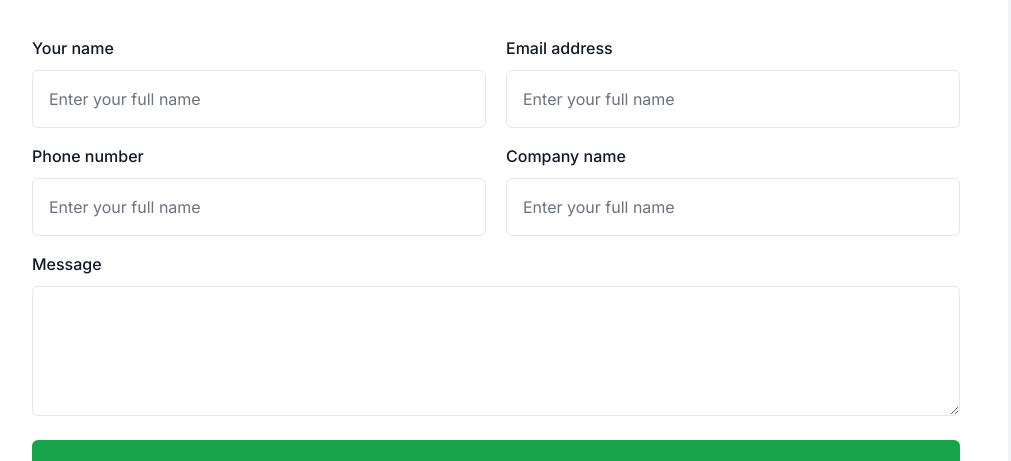
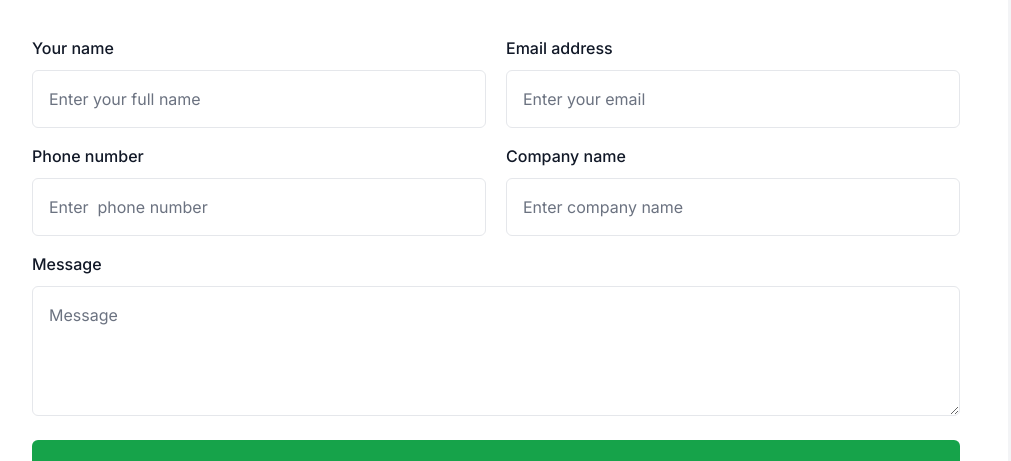
Before and after one commit to Hasibur14/farees-construction, a Next.js app: page /contact in a window 1280 px wide. Shown: the part 797-1258 px from the top of the page, without its empty margins (144-1155 px from the left). Built offline with nearby package versions, Linux system fonts and the light colour scheme.

Commit message:
[UPDATE] contact

```diff
--- a/app/about/page.js
+++ b/app/about/page.js
@@ -107,7 +107,7 @@ const Page = () => {
       </section>
 
       <div>
-        <section className="py-10 sm:py-16 lg:py-24">
+        <section className="py-10 sm:py-16 lg:py-12">
           <div className="max-w-[1300px] px-4 mx-auto sm:px-6 lg:px-8">
             <div className="grid items-center grid-cols-1 md:gap-y-6 md:grid-cols-2 md:gap-x-20">
               <div className="">
@@ -190,8 +190,8 @@ const Page = () => {
         </section>
       </div>
 
-      <section className="bg-white text-black">
-        <div className="lg:container px-4 md:py-10 pb-5 md:pb-0 lg:mx-auto lg:max-w-[1300px]">
+      <section className="bg-white text-black pb-16">
+        <div className="lg:container px-4  lg:mx-auto lg:max-w-[1300px]">
           <div className="grid grid-cols-1 gap-8 mt-8 xl:mt-12 xl:gap-12 md:grid-cols-2 xl:grid-cols-3">
             <div className="p-8 space-y-3 border-2 border-blue-400 rounded-xl">
               <span className="inline-block text-black">
@@ -222,7 +222,7 @@ const Page = () => {
               </h1>
 
               <p className="text-gray-500 text-justify md:h-40  ">
-              Our mission is to deliver safe, sustainable, high-quality works and services which uphold our core values like safety, commitment, optimism, quality, trust, integrity, performance, excellence, and discipline
+                Our mission is to deliver safe, sustainable, high-quality works and services which uphold our core values like safety, commitment, optimism, quality, trust, integrity, performance, excellence, and discipline
               </p>
 
               <a
@@ -269,7 +269,7 @@ const Page = () => {
               </h1>
 
               <p className="text-gray-500 text-justify md:h-40">
-              Commitment to build on a tradition of trust through dedication, collaboration, customer satisfaction, and value creation for a green future.
+                Commitment to build on a tradition of trust through dedication, collaboration, customer satisfaction, and value creation for a green future.
               </p>
 
               <a
--- a/app/contact/page.js
+++ b/app/contact/page.js
@@ -167,7 +167,7 @@ const Page = () => {
                           type="email"
                           name=""
                           id=""
-                          placeholder="Enter your full name"
+                          placeholder="Enter your email"
                           class="block w-full px-4 py-4 text-black placeholder-gray-500 transition-all duration-200 bg-white border border-gray-200 rounded-md focus:outline-none focus:border-blue-600 caret-blue-600"
                         />
                       </div>
@@ -183,7 +183,7 @@ const Page = () => {
                           type="tel"
                           name=""
                           id=""
-                          placeholder="Enter your full name"
+                          placeholder="Enter  phone number"
                           class="block w-full px-4 py-4 text-black placeholder-gray-500 transition-all duration-200 bg-white border border-gray-200 rounded-md focus:outline-none focus:border-blue-600 caret-blue-600"
                         />
                       </div>
@@ -199,7 +199,7 @@ const Page = () => {
                           type="text"
                           name=""
                           id=""
-                          placeholder="Enter your full name"
+                          placeholder="Enter company name"
                           class="block w-full px-4 py-4 text-black placeholder-gray-500 transition-all duration-200 bg-white border border-gray-200 rounded-md focus:outline-none focus:border-blue-600 caret-blue-600"
                         />
                       </div>
@@ -214,7 +214,7 @@ const Page = () => {
                         <textarea
                           name=""
                           id=""
-                          placeholder=""
+                          placeholder="Message"
                           class="block w-full px-4 py-4 text-black placeholder-gray-500 transition-all duration-200 bg-white border border-gray-200 rounded-md resize-y focus:outline-none focus:border-blue-600 caret-blue-600"
                           rows="4"
                         ></textarea>
--- a/app/sub-company/page.js
+++ b/app/sub-company/page.js
@@ -122,7 +122,7 @@ const SubCompany = () => {
     <div class="px-4 mx-auto sm:px-6 lg:px-8 max-w-7xl">
         <div class="max-w-2xl mx-auto text-center">
             <h2 class="text-2xl md:text-3xl font-bold leading-tight text-black sm:text-4xl lg:text-5xl">Services We Provide</h2>
-            <p class="max-w-xl mx-auto mt-4 text-base leading-relaxed text-gray-600">Amet minim mollit non deserunt ullamco est sit aliqua dolor do amet sint. Velit officia consequat duis.</p>
+            <p class="max-w-xl mx-auto mt-4 text-base leading-relaxed text-gray-600">We specialize in building high-quality, custom homes with a focus on functionality, aesthetics, and sustainability to meet the unique needs of every homeowner.</p>
         </div>
 
         <div class="grid grid-cols-1 gap-6 mt-12 lg:mt-16 xl:gap-10 sm:grid-cols-2 lg:grid-cols-3">
```
Also changed, not shown: 1 other file (tests, documents, lock files or other folders).
